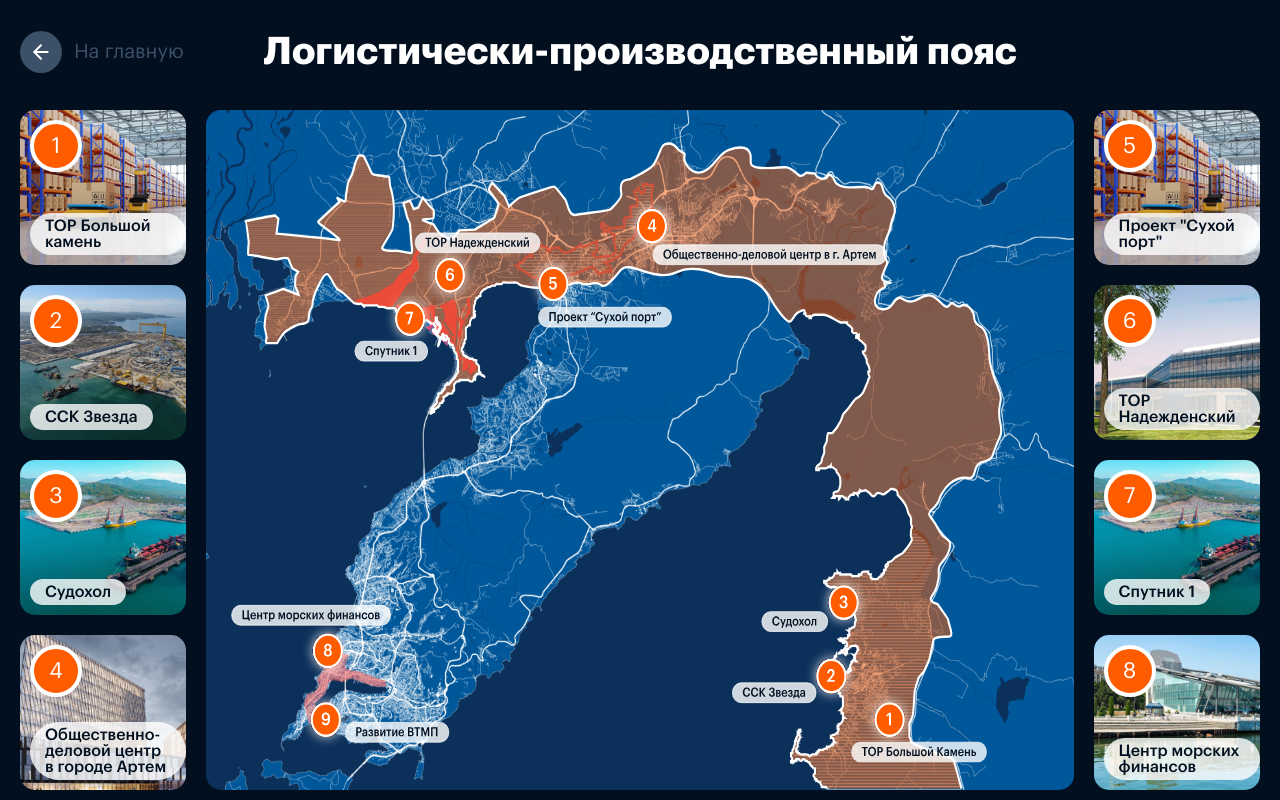
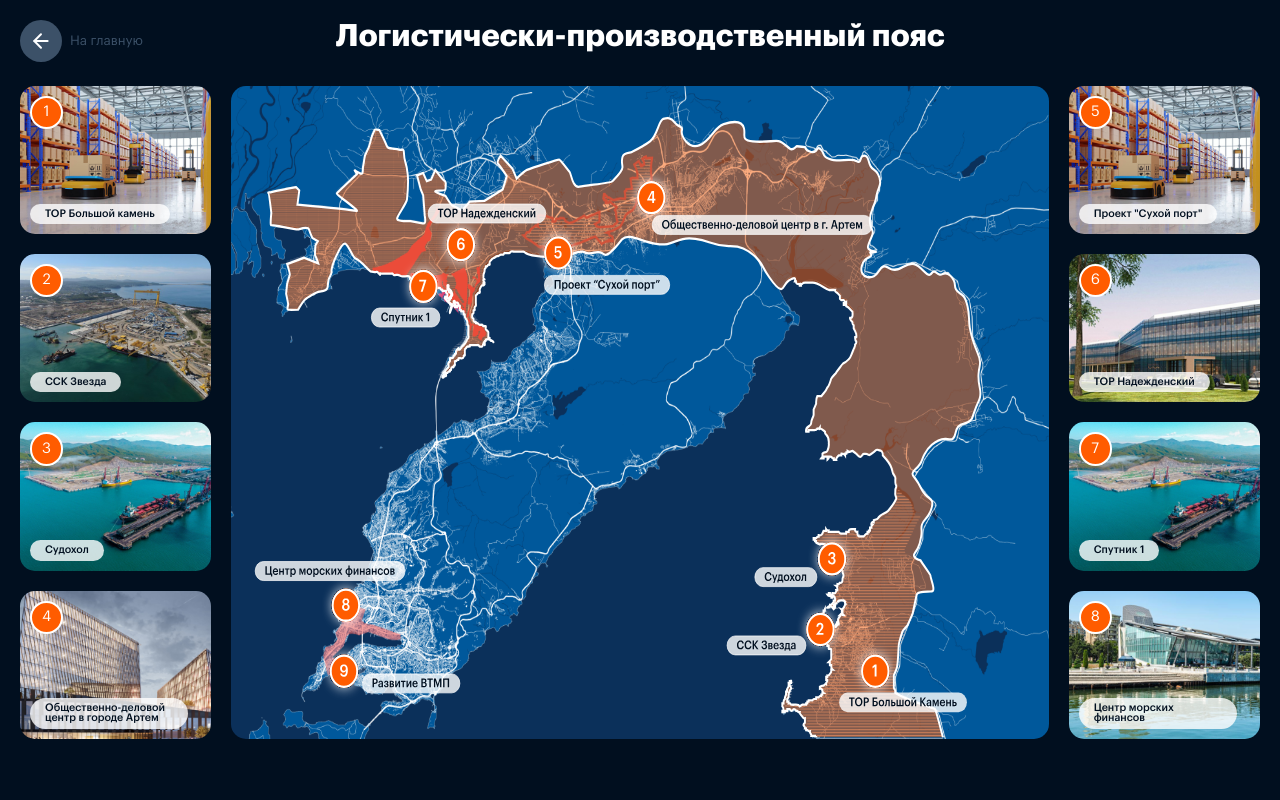
Before and after one commit to ChereponAlex/Vladivostok, a React (Create React App) app: page /cluster/1 in a window 1280 px wide. Built offline with nearby package versions, Linux system fonts and the light colour scheme.

Commit message:
adaptive page

```diff
--- a/src/styles/cluster_1.css
+++ b/src/styles/cluster_1.css
@@ -37,9 +37,9 @@
     background-size: cover;
     display: flex;
     position: relative;
-    height: 100%;
+    height: 200px;
     /* 12.5rem */
-    width: 13vw;
+    width: 14.95vw;
     /* 17.9rem */
     margin-left: 20px;
     margin-right: 20px;
@@ -55,8 +55,8 @@
     font-family: 'Graphik LC Web';
     font-style: normal;
     font-weight: 400;
-    font-size: 22px;
-    line-height: 22px;
+    font-size: 1.15vw;
+    line-height: 1.15vw;
     color: #FFFFFF;
     position: absolute;
     top: 10px;
@@ -66,9 +66,9 @@
     align-items: center;
     justify-content: center;
     background: #FF5C00;
-    width: 44px;
-    height: 44px;
-    border: 4px solid white;
+    width: 2.29vw;
+    height: 2.29vw;
+    border: 0.21vw solid white;
 }
 
 .cell-title {
@@ -77,8 +77,8 @@
     font-family: 'Graphik LC Web';
     font-style: normal;
     font-weight: 500;
-    font-size: 16px;
-    line-height: 16px;
+    font-size: 0.83vw;
+    line-height: 0.83vw;
     color: #010F1F;
     flex: none;
     order: 0;
@@ -87,6 +87,7 @@
     bottom: 10px;
     left: 10px;
     padding: 5px 15px;
+    max-width: 10vw;
 
 }
 
@@ -130,9 +131,9 @@
     flex-direction: row;
     align-items: center;
     justify-content: center;
-    padding-left: 20px;
-    padding-right: 20px;
-    padding-top: 33px;
+    padding-left: 1.04vw;
+    padding-right: 1.04vw;
+    padding-top: 1.72vw;
 
 }
 
@@ -142,6 +143,7 @@
     align-items: center;
     cursor: pointer;
     width: 15vw;
+    /* height: 2.29vh; */
     position: absolute;
     left: 20px;
 }
@@ -150,9 +152,9 @@
     font-family: 'Graphik LC Web';
     font-style: normal;
     font-weight: 400;
-    font-size: 20px;
-    line-height: 20px;
-    margin-left: 12px;
+    font-size: 1.04vw;
+    line-height: 1.04vw;
+    margin-left: 0.63vw;
     color: #3C5168;
 }
 
@@ -161,8 +163,8 @@
     font-family: 'Graphik LC Web';
     font-style: normal;
     font-weight: 700;
-    font-size: 38px;
-    line-height: 38px;
+    font-size: 2.4vw;
+    line-height: 2.4vw;
     color: #FFFFFF;
 }
 
@@ -173,9 +175,9 @@
     width: 100%;
     height: 100%;
     max-height: 85%;
-    margin-top: 39px;
+    margin-top: 2.03vw;
     /* margin-left: 20px; */
-    margin-right: 20px;
+    margin-right: 1.04vw;
     /* border-radius: 20px; */
 }
 
@@ -199,7 +201,7 @@
     background-size: 100% 100%;
     position: relative;
     width: 100%;
-    height: 100%;
+    height: 96%;
     z-index: 20;
     border-radius: 15px;
 
@@ -225,7 +227,8 @@
 .section_right {
     display: flex;
     flex-direction: column;
-    justify-content: space-between;
+    height: 96%;
+    /* justify-content: space-between; */
     /* align-items: center; */
     /* border: 1px solid white; */
 }
--- a/src/styles/project_4.css
+++ b/src/styles/project_4.css
@@ -6,6 +6,7 @@
     width: 100%;
     height: 100vh;
     z-index: 1;
+    image-rendering:auto
 }
 .main_logistic_project_4{
     width: 100%;
```
